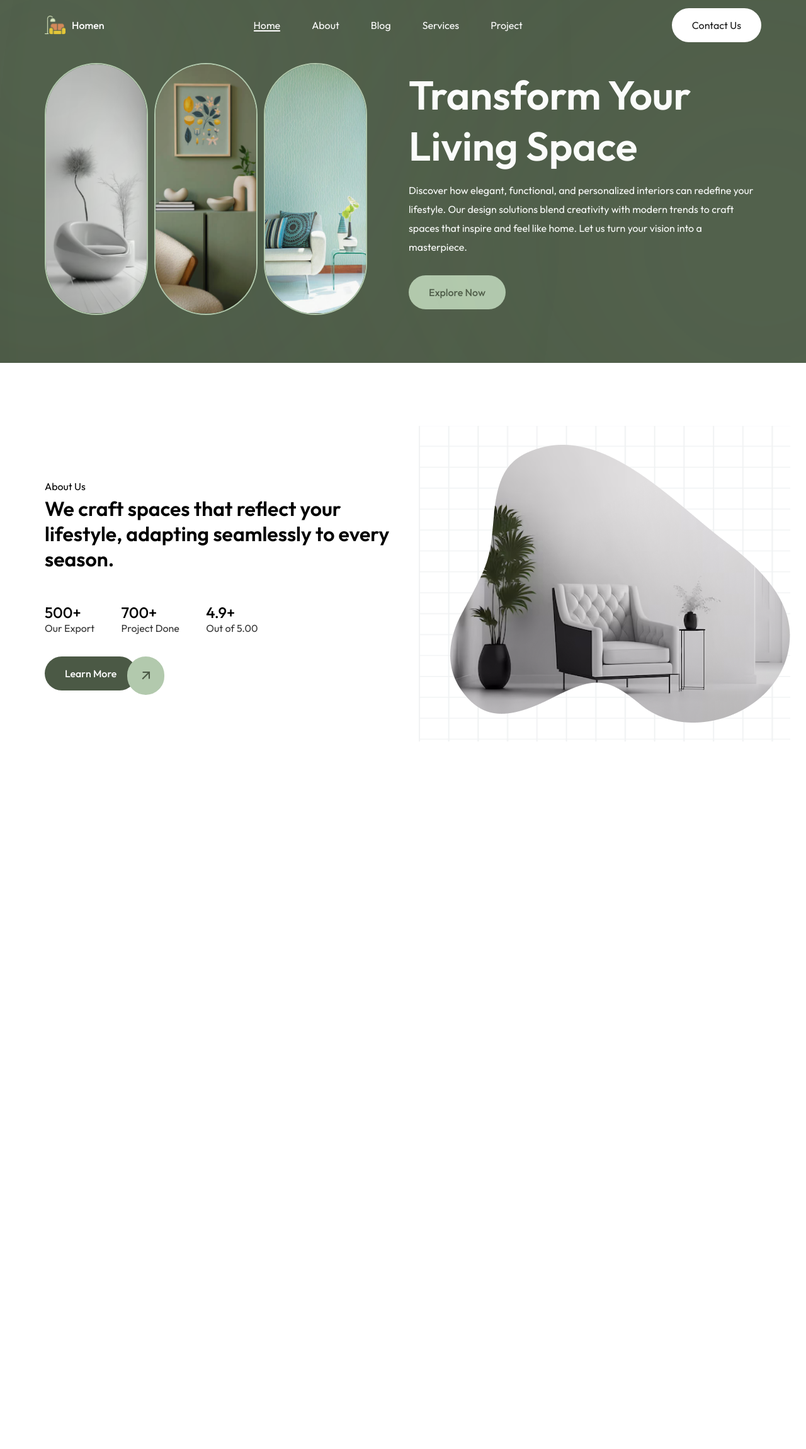
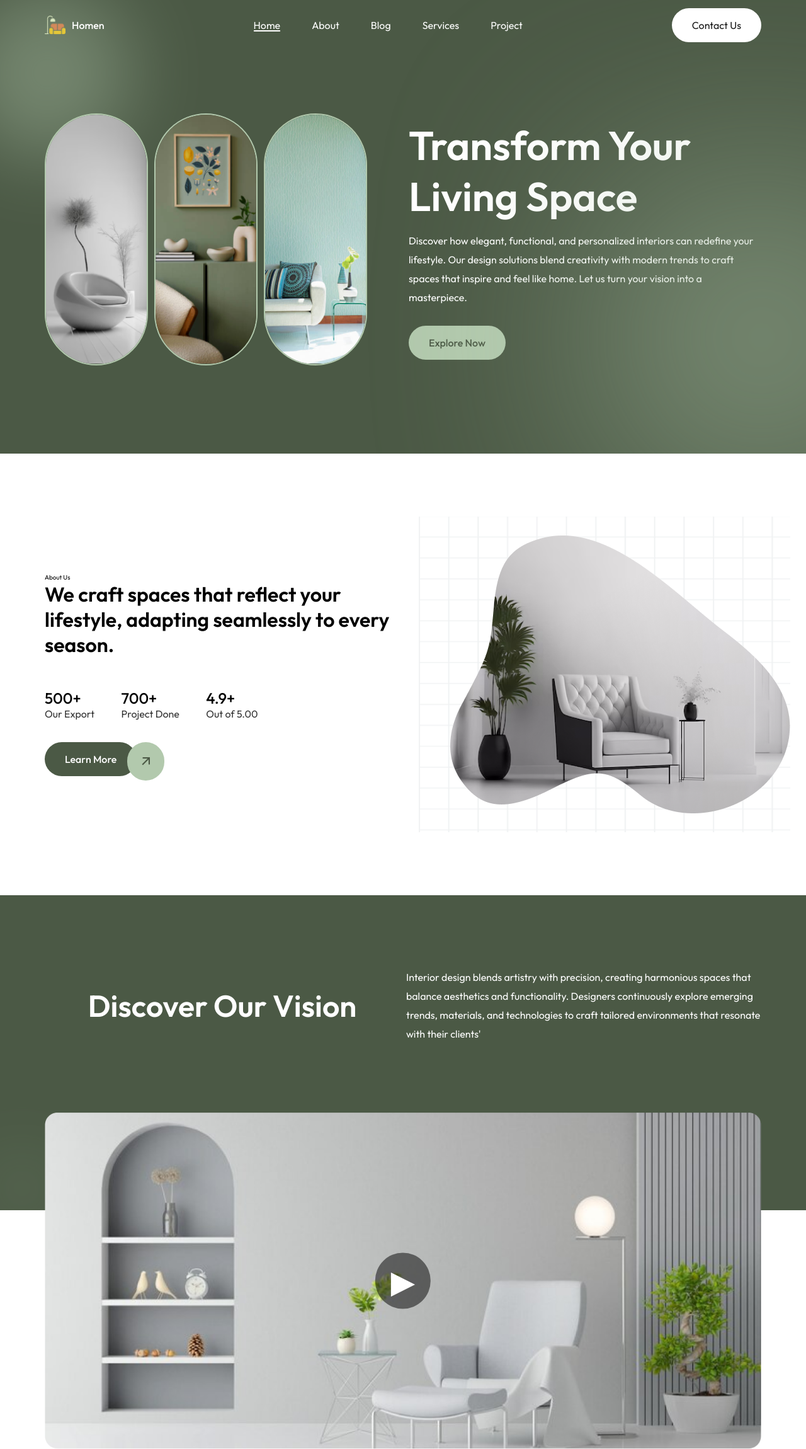
Before and after one commit to techieheart/home, a website: page index.html in a window 1280 px wide. Shown: the whole page at 63% size. Before the commit the page ends 1477 px from the top, so only its background shows below. Drawn offline with nearby package versions, Linux system fonts and the light colour scheme.

Commit message:
Add Discover Section

```diff
--- a/css/style.css
+++ b/css/style.css
@@ -221,19 +221,23 @@ img {
   color: var(--color-white);
 }
 /* Big header style */
-.big-header {
+.font-xl {
   font-size: 6.4rem;
   font-weight: var(--font-semi-bold);
-  color: var(--color-white);
 }
 
-.medium-header {
+.font-lg {
+  font-size: 4.8rem;
+  font-weight: var(--font-semi-bold);
+}
+
+.font-md {
   font-size: 3.2rem;
   font-weight: var(--font-semi-bold);
 }
 
 /* Description text style */
-.description-text {
+.text-description {
   font-size: 1.6rem;
   line-height: 3rem;
   margin: 1.5rem 0;
@@ -250,6 +254,7 @@ img {
 }
 .scroll-header {
   background-color: var(--color-primary);
+  opacity: 0.9;
 }
 /* Navigation container */
 .nav__container {
@@ -320,24 +325,24 @@ img {
 /* Hero section container */
 .hero {
   background: var(--color-primary);
-  height: 72vh;
+  min-height: 72rem;
   object-fit: cover;
   position: relative;
   overflow: hidden;
-  display: grid;
 }
 
 /* Hero decorative elements */
 .hero::before {
   position: absolute;
-  content: "Hello";
+  content: "";
   top: -1.9rem;
   left: -6rem;
   width: 27rem;
   height: 27rem;
   background-color: var(--color-primary-light);
-  filter: blur(288.5px);
+  filter: blur(60.5px);
   border-radius: 50%;
+  opacity: 0.4;
 }
 
 .hero::after {
@@ -349,7 +354,7 @@ img {
   width: 39.7rem;
   height: 39.7rem;
   border-radius: 50%;
-  filter: blur(421.5px);
+  filter: blur(170.5px);
 }
 
 /* Hero content alignment */
@@ -357,6 +362,7 @@ img {
   grid-template-columns: repeat(2, max-content);
   align-items: center;
   justify-content: space-between;
+  transform: translateY(20%);
 }
 
 /* Hero left content (images) */
@@ -418,3 +424,72 @@ img {
   font-size: 1.6rem;
   opacity: 0.8;
 }
+
+/*=============== Discover Section ===============*/
+
+.discover__section {
+  background: var(--color-primary);
+  object-fit: cover;
+  position: relative;
+  overflow: hidden;
+}
+
+.discover__section::before {
+  position: absolute;
+  content: "";
+  bottom: 0;
+  width: 7rem;
+  height: 7rem;
+  background-color: var(--color-primary-light);
+  filter: blur(60.5px);
+  border-radius: 50%;
+  opacity: 0.4;
+}
+
+.discover__container {
+  grid-template-columns: repeat(2, 1fr);
+  align-items: center;
+  justify-items: center;
+  padding-bottom: 15rem;
+}
+
+/* Video Section Styling */
+.video__section {
+  margin-top: -15.5rem;
+}
+.video__thumbnail {
+  position: relative;
+  cursor: pointer;
+}
+
+.thumbnail-img {
+  width: 100%;
+  height: auto;
+  display: block;
+}
+
+.play-button {
+  position: absolute;
+  top: 50%;
+  left: 50%;
+  transform: translate(-50%, -50%);
+  font-size: 50px;
+  color: var(--color-white);
+  background: rgba(0, 0, 0, 0.5);
+  padding: 1.3rem 2.5rem;
+  border-radius: 50px;
+  cursor: pointer;
+}
+
+.video__popup {
+  display: none;
+  z-index: var(--z-tooltip);
+}
+
+.video__container.active .video-popup {
+  display: block;
+}
+
+.video__container.active .video-thumbnail {
+  display: none;
+}
--- a/index.html
+++ b/index.html
@@ -13,7 +13,7 @@
 
     <!-- =============== Remix Icon =============== -->
     <!-- Link to Remix Icon library for icon usage -->
-    <link href="https://cdn.jsdelivr.net/npm/remixicon@4.5.0/fonts/remixicon.css" rel="stylesheet" />
+    <link href="https://cdn.jsdelivr.net/npm/remixicon@4.5.0/fonts/remixicon.css" rel="stylesheet">
 
     <!-- =============== CSS Files =============== -->
     <!-- Links to external CSS files for styling -->
@@ -92,12 +92,12 @@
             <div class="hero__container container grid">
                 <!-- Left Content - Images Section -->
                 <div class="hero__left--content">
-                    <div class="hero__images">
+                    <figure class="hero__images">
                         <!-- Hero Images -->
                         <img src="img/hero_image-1.png" alt="">
                         <img src="img/hero_image-2.png" alt="">
                         <img src="img/hero_image-3.png" alt="">
-                    </div>
+                    </figure>
 
                     <!-- Circular Button with Arrow Icon -->
                     <a href="#" class="circle-button btn.hover-filled-slide-right">
@@ -108,11 +108,11 @@
                 <!-- Right Content - Heading and Description -->
                 <div class="hero__right--content">
                     <!-- Main Heading -->
-                    <h1 class="big-header">
+                    <h1 class="font-xl color-white">
                         Transform Your Living Space
                     </h1>
                     <!-- Description Paragraph -->
-                    <p class="description-text color-white">
+                    <p class="text-description color-white">
                         Discover how elegant, functional, and personalized interiors can redefine your lifestyle. Our
                         design solutions blend
                         creativity with modern trends to craft spaces that inspire and feel like home. Let us turn your
@@ -141,7 +141,7 @@
                             About Us
                         </span>
 
-                        <h2 class="medium-header">
+                        <h2 class="font-md">
                             We craft spaces that reflect your lifestyle, adapting seamlessly to every season.
                         </h2>
 
@@ -169,16 +169,50 @@
                     </div>
                 </div>
                 <div class="about__right">
-                    <div class="about__img">
+                    <figure class="about__img">
                         <img src="img/about.png" alt="">
-                    </div>
+                    </figure>
                 </div>
             </div>
         </section>
 
         <!-- =============== Discover Section =============== -->
-        <section class="discover section">
+        <section class="discover__section section">
+            <div class="discover__container container grid">
+                <div class="discover__left">
+                    <h2 class="font-lg color-white">
+                        Discover Our Vision
+                    </h2>
+                </div>
 
+                <div class="discover__right color-white">
+                    <p class="text-description">
+                        Interior design blends artistry with precision, creating harmonious spaces that balance
+                        aesthetics and functionality.
+                        Designers continuously explore emerging trends, materials, and technologies to craft tailored
+                        environments that resonate
+                        with their clients'
+                    </p>
+                </div>
+            </div>
+        </section>
+
+        <!-- Video Section -->
+        <section class="video__section">
+            <div class="video__container container grid">
+                <div class="video__thumbnail">
+                    <img src="img/image.png" alt="Video Thumbnail" class="thumbnail-img">
+                    <div class="play-button">
+                        <span>&#9654;</span> <!-- Play icon -->
+                    </div>
+                </div>
+                <div class="video__popup">
+                    <iframe width="1170" height="550"
+                        src="https://www.youtube.com/embed/k2maqlyUuVw?si=BEnR7MDcn1f_aDt4" frameborder="0"
+                        allow="accelerometer; autoplay; encrypted-media; gyroscope; picture-in-picture" allowfullscreen>
+                    </iframe>
+                </div>
+            </div>
         </section>
 
     </main>
@@ -191,6 +225,25 @@
 
     <script src="js/jquery.min.js"></script>
     <script src="js/main.js"></script>
+
+    <script>
+        // Select the play button and add an event listener to it
+        document.querySelector('.play-button').addEventListener('click', function () {
+            // Select the video container and thumbnail
+            const videoContainer = document.querySelector('.video__container');
+            const videoThumbnail = document.querySelector('.video__thumbnail');
+            const videoPopup = document.querySelector('.video__popup');
+
+            // Add the 'active' class to the video container to show the video
+            videoContainer.classList.add('active');
+
+            // Hide the thumbnail image by setting display to none
+            videoThumbnail.style.display = 'none';
+
+            // Show the video by making the popup visible
+            videoPopup.style.display = 'block';
+        });
+    </script>
 </body>
 
 </html>
```
Also changed, not shown: img/image.png (added), js/Kieslect-LOGO_Man_watch_in_black_de63f242-22f5-44f5-b273-be2207842a99.webp (added), js/Kieslect-Logo-2_1_335x75_crop_center-1.webp (added), js/imilab-logo-standard-2.avif (added), js/logo_280x.avif (added), js/logo_3-1_90x.webp (added), 1 other file.
